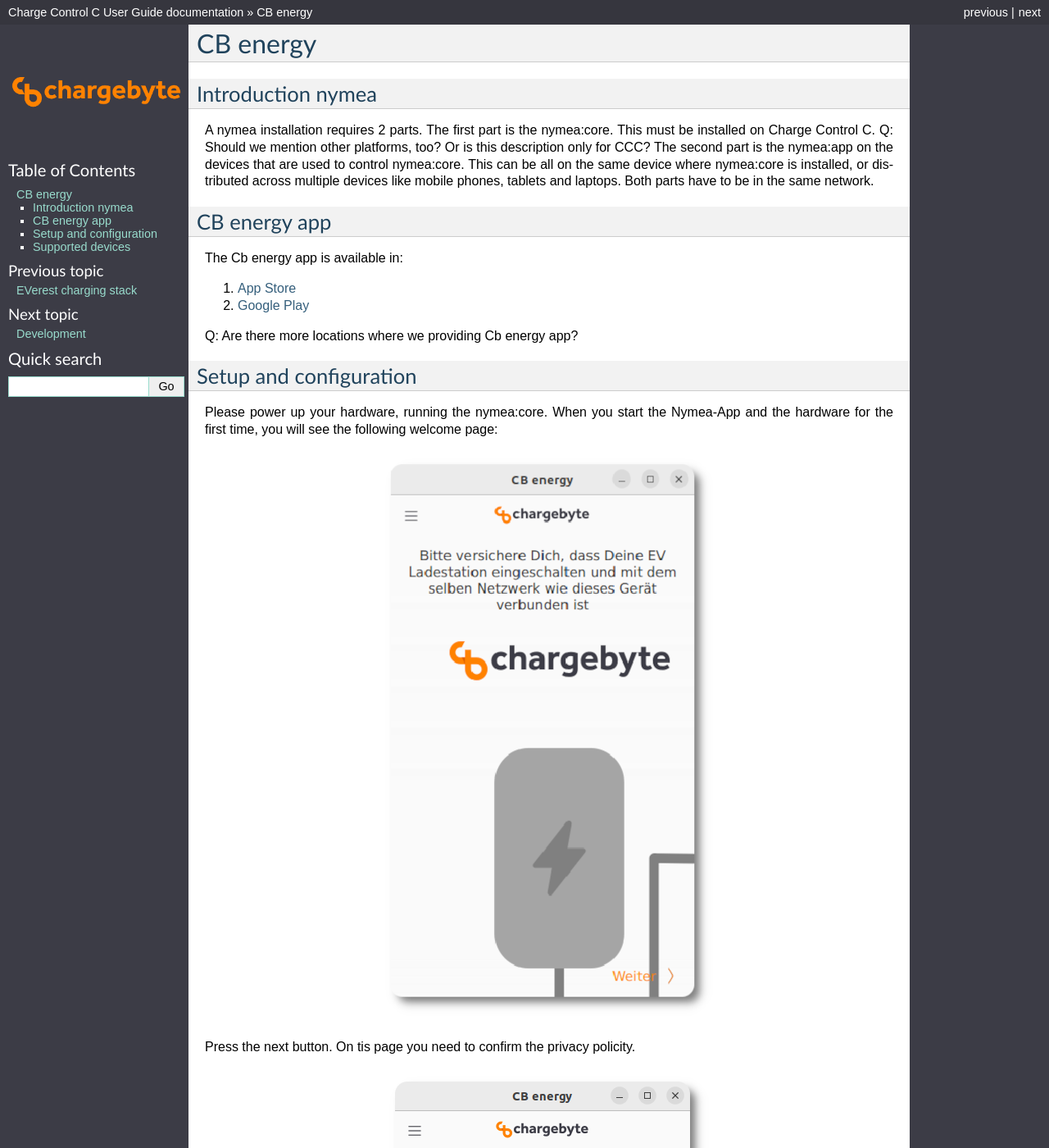
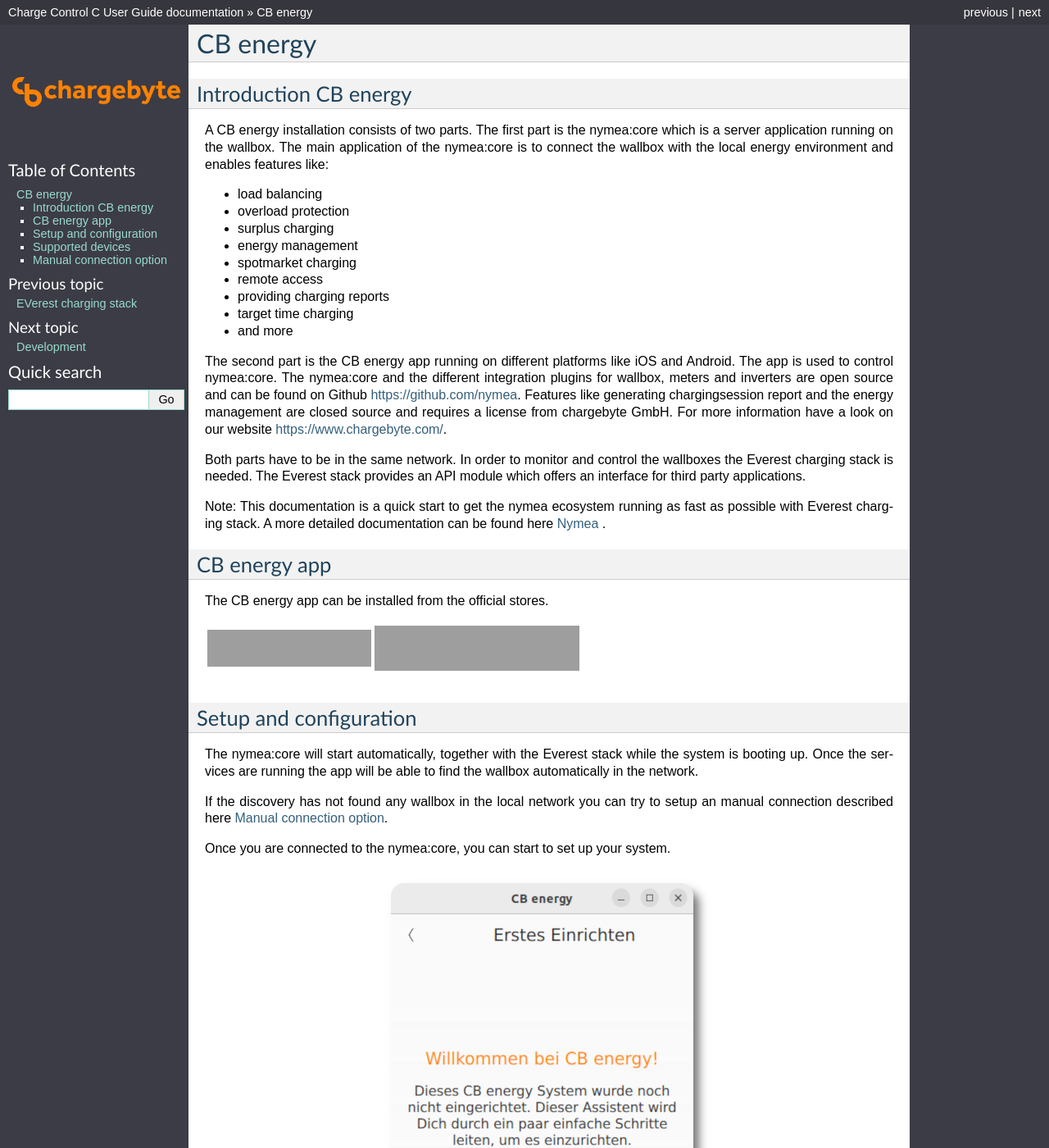
Before and after one commit to chargebyte/chargebyte-docs, a Sphinx documentation site: the page built from docs/source/cb_energy.rst, in a window 1280 px wide and 1400 px high. Shown: the whole window at 82% size. Built offline with Sphinx 7.4.7, drawn with Linux system fonts in a browser that asks for light colours; some of the changed text lies outside the part shown; grey boxes are pictures that could not be loaded.

Commit message:
Add more text
Signed-off-by: Martin Lukas <martin.lukas@chargebyte.com>

```diff
--- a/docs/source/cb_energy.rst
+++ b/docs/source/cb_energy.rst
@@ -6,66 +6,141 @@
 
 .. _introduction_nymea:
 
-Introduction nymea
-==================
-A nymea installation requires 2 parts. The first part is the nymea:core. This must be installed on
-Charge Control C. Q: Should we mention other platforms, too? Or is this description only for CCC?
-The second part is the nymea:app on the devices that are used to control nymea:core. This can be all
-on the same device where nymea:core is installed, or distributed across multiple devices like
-mobile phones, tablets and laptops.
-Both parts have to be in the same network.
+Introduction CB energy
+======================
+A CB energy installation consists of two parts.
+The first part is the nymea:core which is a server application running on the wallbox.
+The main application of the nymea:core is to connect the wallbox with the local energy environment and enables
+features like:
 
-.. _cb_energy app:
+* load balancing
+* overload protection
+* surplus charging
+* energy management
+* spotmarket charging
+* remote access
+* providing charging reports
+* target time charging
+* and more
+
+The second part is the CB energy app running on different platforms like iOS and Android. The app is used to control
+nymea:core.
+The nymea:core and the different integration plugins for wallbox, meters and inverters are open source
+and can be found on Github `<https://github.com/nymea>`_.
+Features like generating chargingsession report and the energy management are closed source and requires a license
+from chargebyte GmbH. For more information have a look on our website `<https://www.chargebyte.com/>`_.
+
+Both parts have to be in the same network. In order to monitor and control the wallboxes the Everest charging stack
+is needed. The Everest stack provides an API module which offers an interface for third party applications.
+
+.. _Nymea: https://nymea.io
+
+Note: This documentation is a quick start to get the nymea ecosystem running as fast as possible with
+Everest charging stack. A more detailed documentation can be found here `Nymea`_
+.
+
+.. _cb_energy_app:
 
 CB energy app
 =============
 
-The Cb energy app is available in:
+The CB energy app can be installed from the official stores.
 
-#. `App Store <https://apps.apple.com/us/app/cb-energy/id6503952899>`_
-#. `Google Play <https://play.google.com/store/apps/details?id=com.chargebyte.cbenergy&hl=en>`_
+.. raw:: html
 
-Q: Are there more locations where we providing Cb energy app?
+   <table align="middle">
+  <tr>
+    <td>
+      <p>
+        <a href="https://apps.apple.com/us/app/cb-energy/id6503952899">
+          <img border="0" align="middle" alt="iOS Badge" src="https://developer.apple.com/app-store/marketing/guidelines/images/badge-example-preferred_2x.png" width=200>
+     </p>
+    </td>
+    <td>
+      <p>
+         <a href="https://play.google.com/store/apps/details?id=com.chargebyte.cbenergy&hl=en">
+         <img border="0" align="middle" alt="Android Badge" src="https://play.google.com/intl/en_us/badges/static/images/badges/en_badge_web_generic.png" width=250>
+     </p>
+    </td>
+  </tr>
+    </table>
 
 .. _setup_and_configuration:
 
 Setup and configuration
 =======================
 
-Please power up your hardware, running the nymea:core.
-When you start the Nymea-App and the hardware for the first time, you will see the following
-welcome page:
+The nymea:core will start automatically, together with the Everest stack while the system is booting up.
+Once the services are running the app will be able to find the wallbox automatically in the network.
 
-.. figure:: _static/images/welcome_screen_cbenergy.png
+If the discovery has not found any wallbox in the local network you can try to setup an manual
+connection described here :ref:`connection_option`.
 
-Press the next button.
-On tis page you need to confirm the privacy policity.
-
-.. figure:: _static/images/privacy_policy_cbenergy.png
-
-When confirmed, a next button occures and you can enter the connection page:
-
-.. figure:: _static/images/connection_page_cbenergy.png
-
-You have two options to configure a connection. The built in discovery will show you possible
-connections in the network. You can also configure a manual connection by clicking the
-"manual connection" button:
-
-.. figure:: _static/images/manual_connection_cbenergy.png
-
-
+Once you are connected to the nymea:core, you can start to set up your system.
 
 .. figure:: _static/images/first_setup_cbenergy.png
 
+Now that nymea:core is connected to the network, it is time to create login credentials to keep
+the CB energy setup protected. When connecting to the system for the first time, it will prompt
+for a username and a password.
+Optionally, you can also provide your name and E-Mail address.
+
 .. figure:: _static/images/register_page_cbenergy.png
+.. figure:: _static/images/setup_cbenergy.png
 
+In the next step the nymea:core starts a discovery for a wallboxes, solar inverters and meters.
 
+.. figure:: _static/images/wallbox_discovery_cbenergy.png
+.. figure:: _static/images/simulated_wallbox_cbenergy.png
 
-energiemanagment braucht meter
-blackout schutz
+Note: If you have no hardware available, it's recommended to install the
+`nymea-plugins-simulation <https://github.com/nymea/nymea-plugins-simulation>`_.
+This plug in includes simulations of wallboxes, solar inverter, meters and more.
+How to install plugins is described on `Nymea documentation <https://nymea.io/documentation/users/usage/things>`_.
+
+Basically, you don't need solar inverters and meters for controlling the wallbox. If you want to make use of the eco mode
+you need to add at least one meter measuring the root of the household.
+
+The last step of the initial wizard is the household limit or overload protection.
+You can change this option later in the settings.
+
+.. figure:: _static/images/fuse_settings_cbenergy.png
+
+When all done, you will see the wallbox view.
+
+.. figure:: _static/images/wallboxview_cbenergy.png
+
+.. figure:: _static/images/energyview_cbenergy.png
 
 .. _supported_devices:
 
 Supported devices
 =================
-Link zu nymea energy inverter
+
+`<https://www.nymea.energy/>`_
+
+The support for integrations is growing.
+
+You can add your own integration. A description can be found on `Nymea`_.
+
+.. _connection_option:
+
+Manual connection option
+========================
+
+There are three options for the connection protocol:
+
+#. TCP
+#. Websocket
+#. RemoteProxy
+
+For the TCP and websocket connection, use the IP address of your Nymea:core instance. For the first
+time you can keep the port at 2222.
+The remote proxy settings can be used to connect to proxy servers. This enables the possibility to
+access your nymea:core from all over the world without using port forwarding or VPN to the local network.
+For the remote proxy settings you need to determine the URL of the proxy server, providing your nymea:core
+instance and the UUID
+
+.. figure:: _static/images/manual_connection_cbenergy.png
+
+.. figure:: _static/images/remoteProxy_settings_cbenergy.png
```
Also changed, not shown: docs/source/_static/images/car_settings_cbenergy.png (deleted), docs/source/_static/images/connection_page_cbenergy.png (deleted), docs/source/_static/images/meter_discovery_cbenergy.png (deleted), docs/source/_static/images/privacy_policy_cbenergy.png (deleted), docs/source/_static/images/remoteProxy_settings_cbenergy.png (added), docs/source/_static/images/simulated solarInverter_cbenergy.png (deleted), docs/source/_static/images/simulated_meter_cbenergy.png (deleted), docs/source/_static/images/solarInverter_discovery_cbenergy.png (deleted).
